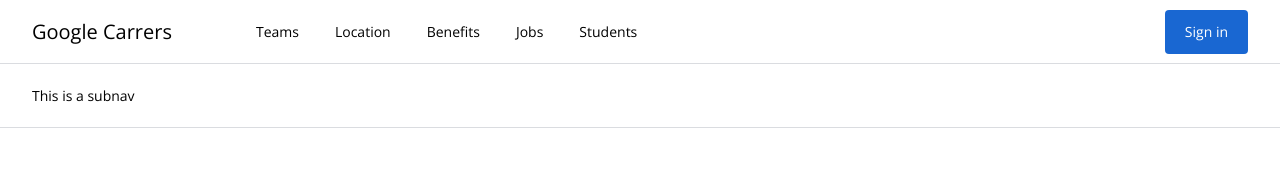
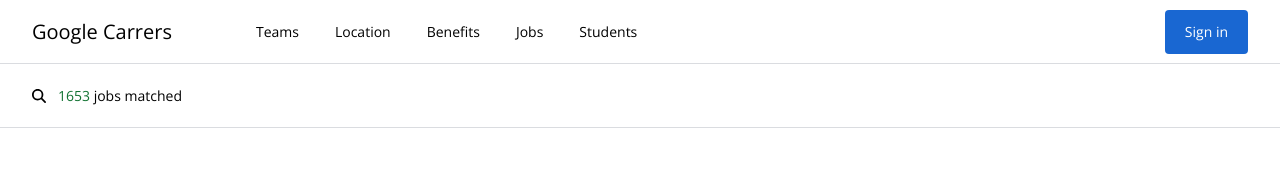
Before and after one commit to phananhtuan09/vue-job-search, a Vue app: page / in a window 1280 px wide. Shown: the top 178 px of the page. Built offline with nearby package versions, Linux system fonts and the light colour scheme.

Commit message:
add font awesome

```diff
--- a/src/components/TheSubNav.vue
+++ b/src/components/TheSubNav.vue
@@ -1,6 +1,12 @@
 <template>
   <div class="h-16 w-full border-b border-solid border-brand-gray-1 bg-white">
-    <div class="flex h-full items-center p-8">This is a subnav</div>
+    <div class="flex h-full items-center p-8">
+      <FontAwesomeIcon :icon="['fas', 'search']" class="mr-3" />
+      <span>
+        <span class="text-brand-green-1">1653</span>
+        jobs matched
+      </span>
+    </div>
   </div>
 </template>
 
--- a/src/main.js
+++ b/src/main.js
@@ -2,4 +2,16 @@
 import App from './App.vue'
 import './index.css'
 
-createApp(App).mount('#app')
+/* import the fontawesome core */
+import { library } from '@fortawesome/fontawesome-svg-core'
+
+/* import font awesome icon component */
+import { FontAwesomeIcon } from '@fortawesome/vue-fontawesome'
+
+/* import specific icons */
+import { faSearch } from '@fortawesome/free-solid-svg-icons'
+
+/* add icons to the library */
+library.add(faSearch)
+
+createApp(App).component('FontAwesomeIcon', FontAwesomeIcon).mount('#app')
```
